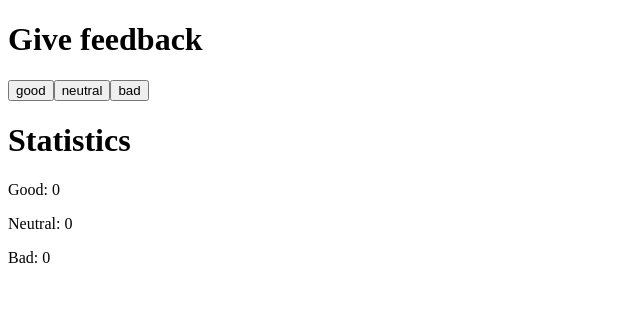
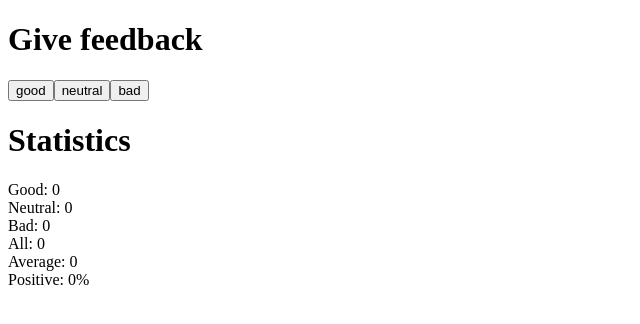
Before and after one commit to MinisX/vitejs-vite-dhc74o, a React (Vite) app: page / in a window 1280 px wide. Shown: the top 324 px of the page, without its empty margins (0-640 px from the left). Built offline with nearby package versions, Linux system fonts and the light colour scheme.

Commit message:
part_exercise1.7

```diff
--- a/src/App.jsx
+++ b/src/App.jsx
@@ -12,12 +12,25 @@ const Feedback = ({onFeedbackClick}) => {
 }
 
 const Statistics = ({good, neutral, bad}) => {
+  const totalAmountOfFeedbacks = good + neutral + bad;
+
+  const calculateAverage = () => {
+    return good-bad == 0 ? 0 : (Math.abs(good - bad)) / (totalAmountOfFeedbacks)
+  }
+
+  const calculatePositive = () => {
+    return good < 1 ? 0 + '%' : good / totalAmountOfFeedbacks + '%';
+  }
+
   return (
     <>
       <h1>Statistics</h1>
-      <p>Good: {good}</p>
-      <p>Neutral: {neutral}</p>
-      <p>Bad: {bad}</p>
+      <div>Good: {good}</div>
+      <div>Neutral: {neutral}</div>
+      <div>Bad: {bad}</div>
+      <div>All: {totalAmountOfFeedbacks}</div>
+      <div>Average: {calculateAverage()}</div>
+      <div>Positive: {calculatePositive()}</div>
     </>
   )
 }
```
